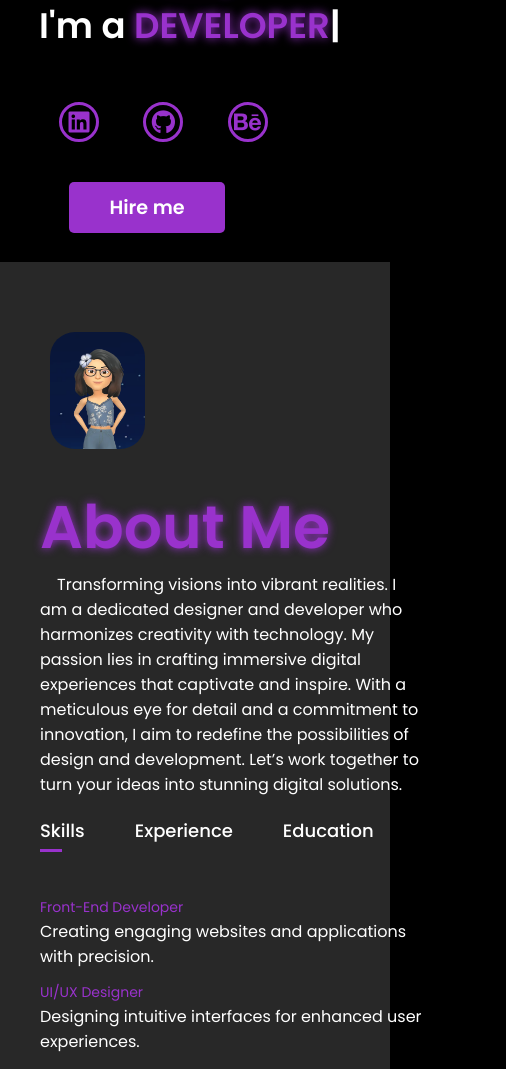
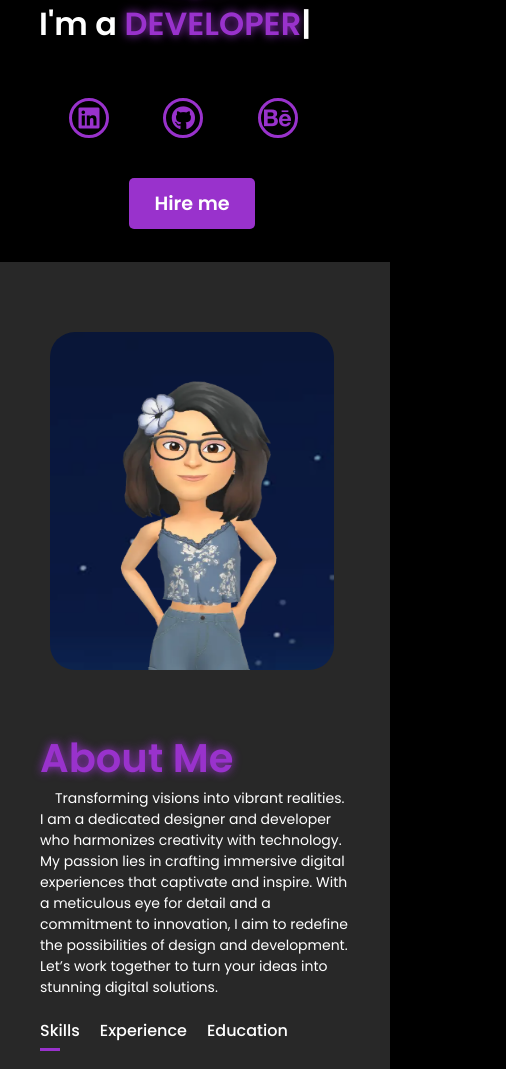
Before and after one commit to Lency05/portfolio, a plain HTML site: page index.html in a window 390 px wide. Shown: the part 582-1651 px from the top of the page, 506 px wide, since content can reach past the window. Drawn offline with nearby package versions, Linux system fonts and the light colour scheme.

Commit message:
Update style.css

```diff
--- a/style.css
+++ b/style.css
@@ -266,8 +266,15 @@ section{
     .main-container .content{
         width: 80%;
     }
+    .content h1{
+        font-size: clamp(0.8rem,0.8rem + 5vw, 1.5rem);
+    }
+    .content .typewriter{
+        font-size: clamp(1.2rem,0.8rem + 5vw,2rem);
+    }
 
     .social-links i{
+        margin-left:30px;
         width: 2.5rem;
         height: 2.5rem;
         font-size: 1.5rem;
@@ -278,9 +285,8 @@ section{
         width: 50%;
         height: 60%;
     }
-     .about-col-2{
-        display: flex;
-        flex-direction: column;
+    .button{
+        margin-left:60px;
     }
 }
 
@@ -607,7 +613,34 @@ form .btn2{
     font-weight: 300;
     margin-top: 20px;
 }
-
 .copyright i{
     color: #9932CC;
 }
+/*For small screen*/
+@media only screen and (max-width: 600px){
+
+    .sub-title{
+        font-size: 40px;
+    }
+    .about-col-1,.about-col-2{
+        flex-basis: 100%;
+    }
+    .about-col-1{
+
+        margin-right: 35px;
+    }
+    .about-col-2{
+        font-size: 14px;
+
+    }
+    .tab-links{
+        font-size: 16px;
+        margin-right: 20px;
+    }
+    .contact-left,.contact-right{
+        flex-basis: 100%;
+    }
+    .btn.btn2{
+        margin-left: 10px;
+    }
+}
```
